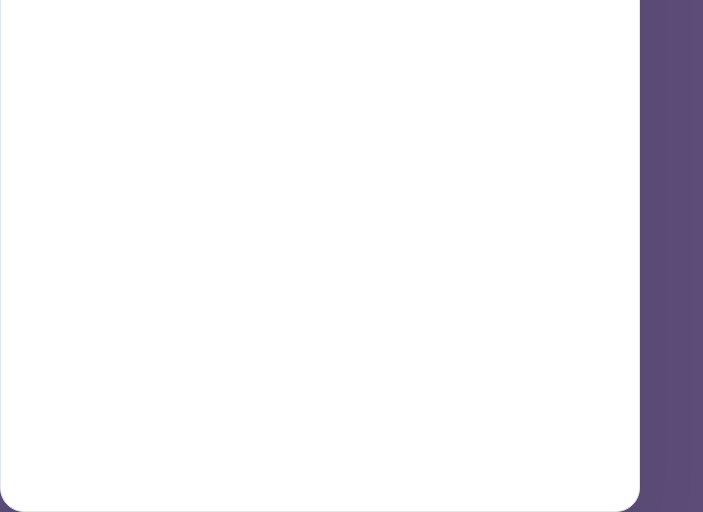
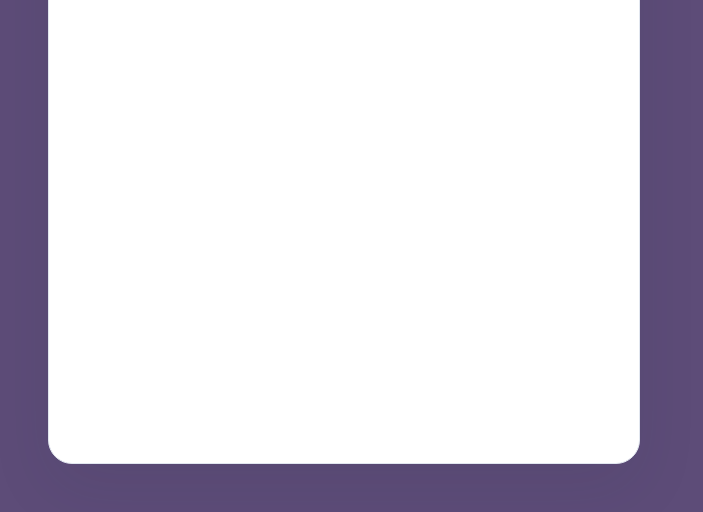
Before and after one commit to pthompson66/pthompson66.github.io, a plain HTML site: page index.html in a window 1280 px wide. Shown: the part 288-800 px from the top of the page, without its empty margins (0-703 px from the left). Drawn offline with Linux system fonts and the light colour scheme.

Commit message:
Adjust padding in index.html

```diff
--- a/index.html
+++ b/index.html
@@ -22,7 +22,7 @@
         margin: 0;
         display: grid;
         place-items: right;
-        padding: 0rem;
+        padding: 3rem;
       }
 
       main {
```
